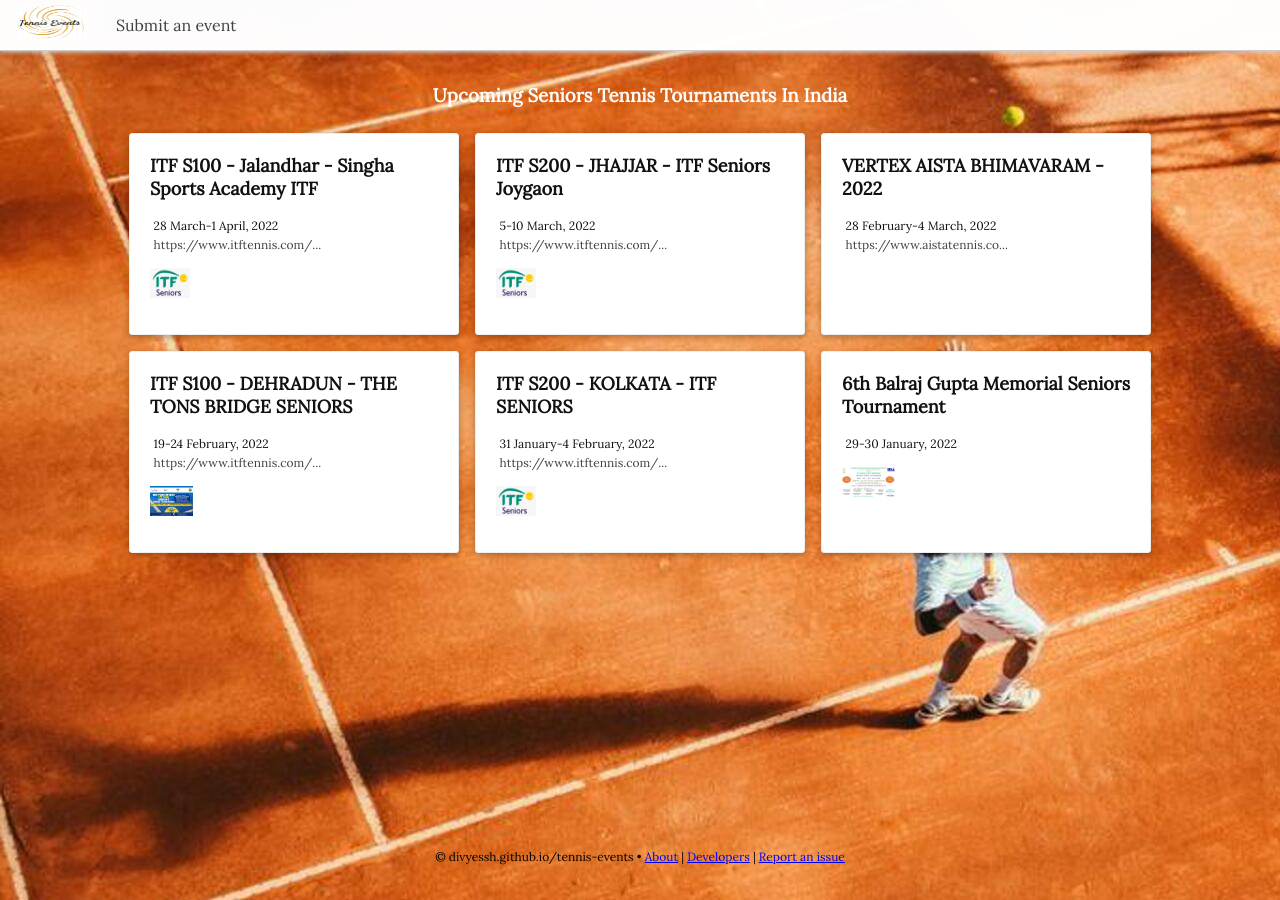
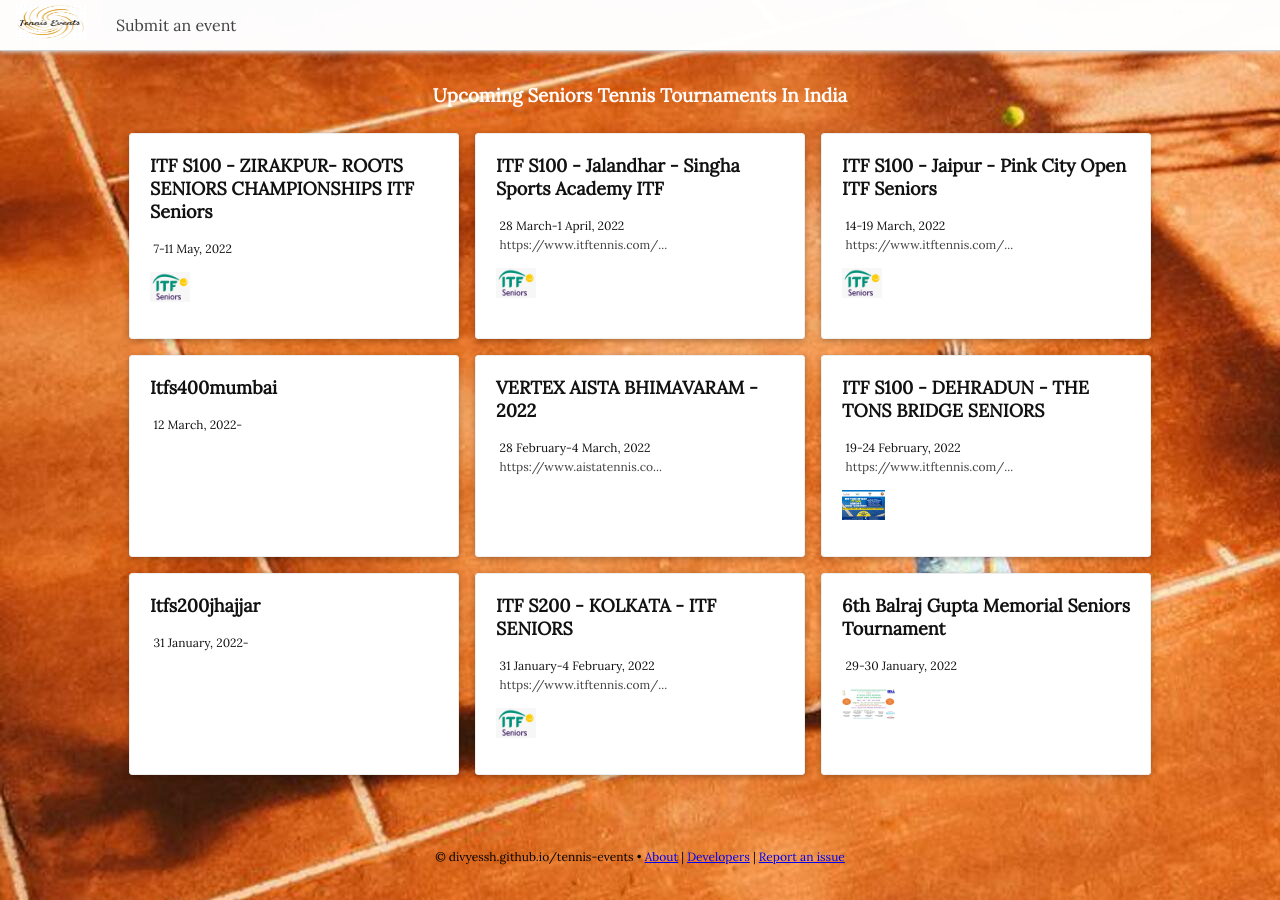
Before and after one commit to Divyessh/tennis-events, a Jekyll site: the page built from index.markdown, in a window 1280 px wide. Built offline with Jekyll 4.4.1, drawn with Linux system fonts in a browser that asks for light colours.

Commit message:
adding events with changed dates

```diff
--- /dev/null
+++ b/_posts/2022-03-28-ITFS100jaipur.md
@@ -0,0 +1,7 @@
+---
+title: ITF S100 - Jaipur - Pink City Open ITF Seniors
+date:  14-03-2022
+to_date: 19-03-2022
+link: https://www.itftennis.com/en/tournament/itf-s100-jaipur-pink-city-open/ind/2022/s-s100-ind-06a-2022/
+image: ITFSeniors.jpg
+---
--- /dev/null
+++ b/_posts/2022-05-27-ITFS100Zirakpur.md
@@ -0,0 +1,7 @@
+---
+title: ITF S100 - ZIRAKPUR- ROOTS SENIORS CHAMPIONSHIPS ITF Seniors
+date:  07-05-2022
+to_date: 11-05-2022
+link:
+image: ITFSeniors.jpg
+---
```
Also changed, not shown: _posts/2022-03-12-ITFS400mumbai.md (added, +6 -0 lines), _posts/2022-1-31-ITFS200jhajjar.md (+3 -4 lines).
